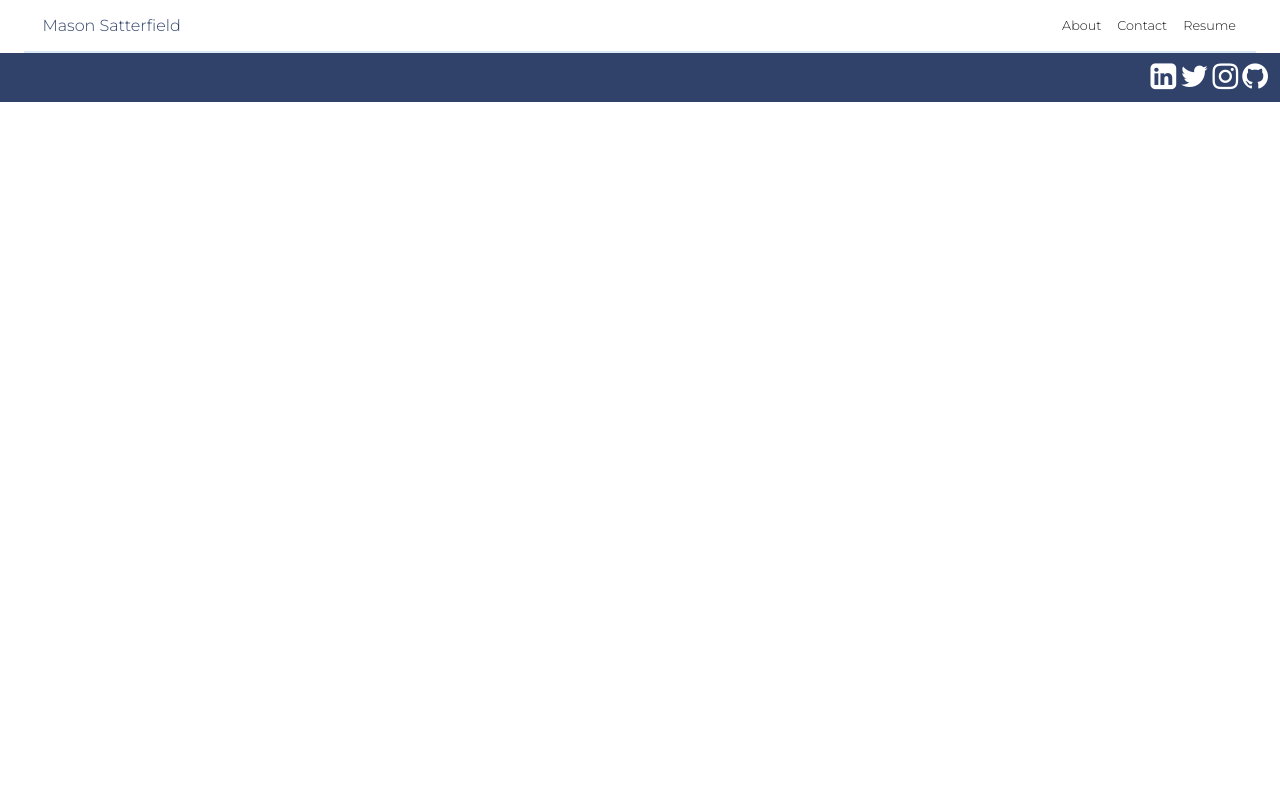
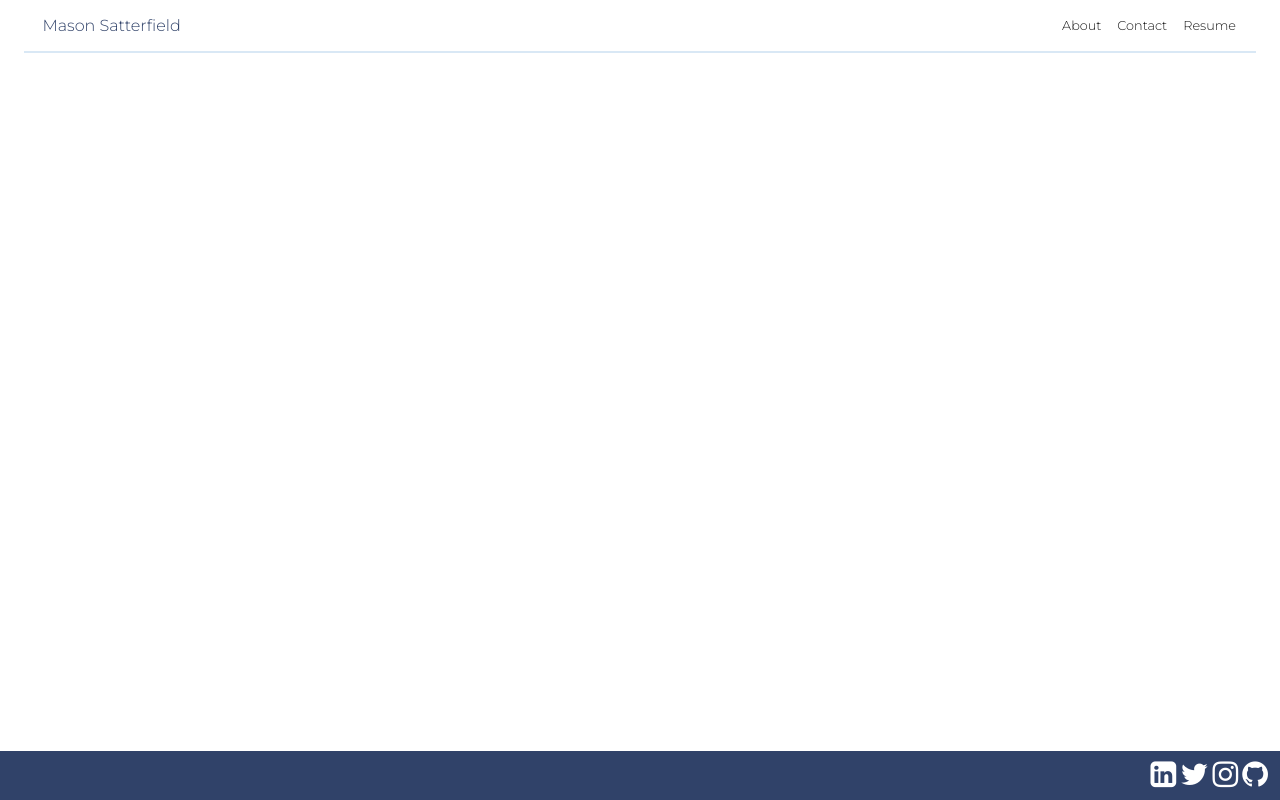
Before and after one commit to msatts7/portfolio, a plain HTML site: page contact.html in a window 1280 px wide. Drawn offline with nearby package versions, Linux system fonts and the light colour scheme.

Commit message:
portfolio

```diff
--- a/contact.html
+++ b/contact.html
@@ -36,7 +36,7 @@
             </div>
           </nav>
     </header>
-    <footer class="container-fluid text-end pt-2 pb-2">
+    <footer class="container-fluid text-end fixed-bottom pt-2 pb-2">
         <a href="https://www.linkedin.com/in/mason-satterfield-3261b81ba/"><i class="fa fa-linkedin-square" style="font-size:30px"></i></a>
         <a href="https://twitter.com/m_satts7"><i class="fa fa-twitter" style="font-size:30px"></i></a>
         <a href="https://www.instagram.com/m_satts7/"><i class="fa fa-instagram" style="font-size:30px"></i></a>
```
